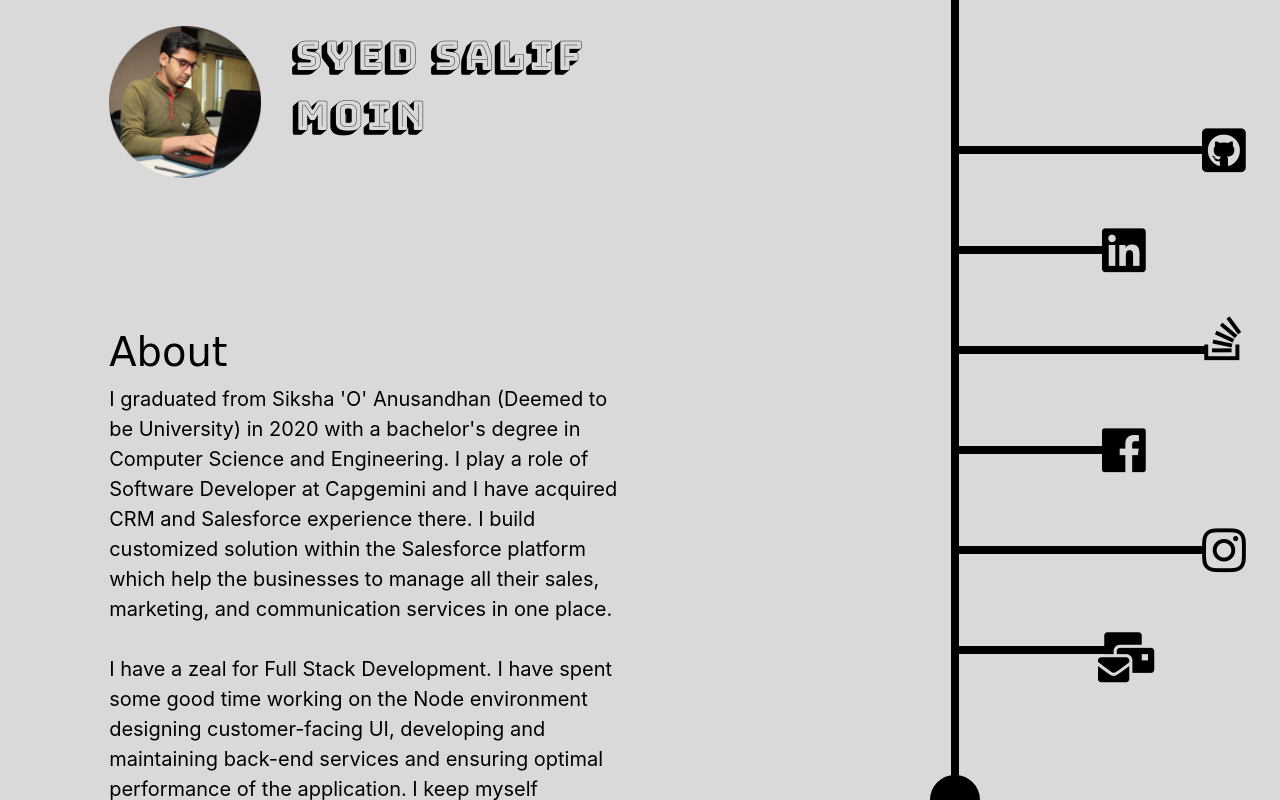
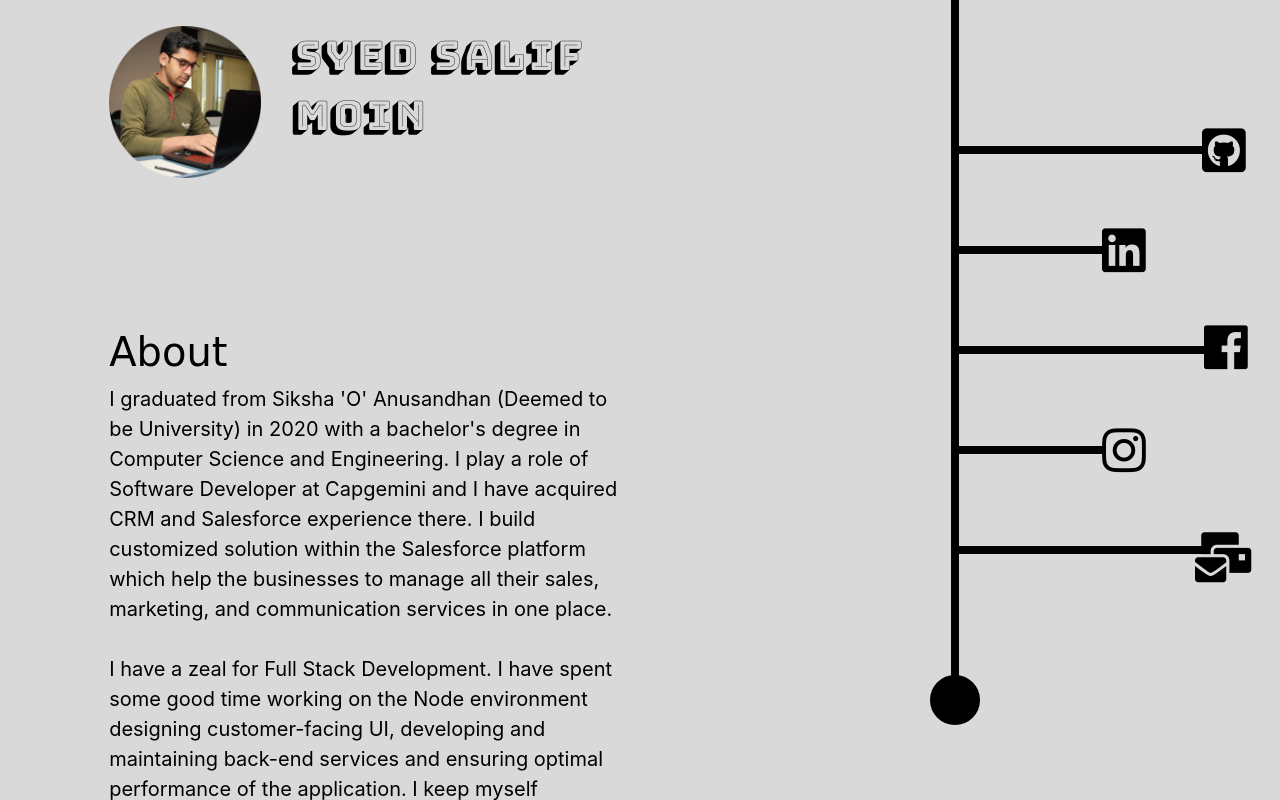
Before and after one commit to salif-04/salif-04.github.io, a plain HTML site: page index.html in a window 1280 px wide. Drawn offline with nearby package versions, Linux system fonts and the light colour scheme; a script that the page names is missing; a web font is replaced by a local one.

Commit message:
Fixes links

```diff
--- a/index.html
+++ b/index.html
@@ -185,29 +185,21 @@
             <div class="col-sm-2 col-xl-6 container">
                 <div style="font-size: 0.5em;" id="svg-links">
                     <svg height="1000" width="600">
-                        <path d="M 300 000 L 300 800" stroke="black" stroke-width="8" fill="none" />
+                        <path d="M 300 000 L 300 700" stroke="black" stroke-width="8" fill="none" />
                         <path d="M 300 150 L 550 150" stroke="black" stroke-width="8" fill="none" />
                         <path d="M 300 250 L 450 250" stroke="black" stroke-width="8" fill="none" />
                         <path d="M 300 350 L 550 350" stroke="black" stroke-width="8" fill="none" />
                         <path d="M 300 450 L 450 450" stroke="black" stroke-width="8" fill="none" />
                         <path d="M 300 550 L 550 550" stroke="black" stroke-width="8" fill="none" />
-                        <path d="M 300 650 L 450 650" stroke="black" stroke-width="8" fill="none" />
                         <g stroke="black" stroke-width="10" fill="black">
-                            <!-- <circle cx="450" cy="150" r="10" />
-                            <circle cx="300" cy="250" r="10" />
-                            <circle cx="300" cy="350" r="10" />
-                            <circle cx="300" cy="450" r="10" />
-                            <circle cx="300" cy="550" r="10" />
-                            <circle cx="300" cy="650" r="10" /> -->
-                            <circle cx="300" cy="800" r="20" />
+                            <circle cx="300" cy="700" r="20" />
                         </g>
                     </svg>
                     <a href="https://www.github.com/salif-04" target="_black"><i class="fab fa-github-square" style="position: absolute;left:562px;top:125px;color:black;"></i></a>
-                    <a href="https://www.linkedin.com/in/salif-moin-276930132/" target="_black"><i class="fab fa-linkedin" style="position: absolute;left:462px;top:225px;color:black;"></i></a>
-                    <a href="https://stackoverflow.com/users/9787711/syed-salif-moin" target="_black"><i class="fab fa-stack-overflow" style="position: absolute;left:564px;top:313px;color:black;"></i></a>
-                    <a href="https://www.facebook.com/syedsalif.moin" target="_black"><i class="fab fa-facebook" style="position: absolute;left:462px;top:425px;color:black;"></i></a>
-                    <a href="https://www.instagram.com/salif.04/" target="_black"><i class="fab fa-instagram" style="position: absolute;left:562px;top:525px;color:black;"></i></a>
-                    <a href="mailto:syedsalifmoin@gmail.com" target="_black"><i class="fas fa-mail-bulk" style="position: absolute;left:458px;top:632px;color:black;"></i></a>
+                    <a href="https://www.linkedin.com/in/syedsalifmoin/" target="_black"><i class="fab fa-linkedin" style="position: absolute;left:462px;top:225px;color:black;"></i></a>
+                    <a href="https://www.facebook.com/syedsalif.moin" target="_black"><i class="fab fa-facebook" style="position: absolute;left:564px;top:322px;color:black;"></i></a>
+                    <a href="https://www.instagram.com/salif.04/" target="_black"><i class="fab fa-instagram" style="position: absolute;left:462px;top:425px;color:black;"></i></a>
+                    <a href="mailto:syedsalifmoin@gmail.com" target="_black"><i class="fas fa-mail-bulk" style="position: absolute;left:555px;top:532px;color:black;"></i></a>
                 </div>
                 <div style="font-size: 0.5em;" id="svg-sm-links">
                     <svg height="1000" width="44">
@@ -216,19 +208,13 @@
                         <path d="M 022 266 L 022 329" stroke="black" stroke-width="8" fill="none" />
                         <path d="M 022 371 L 022 429" stroke="black" stroke-width="8" fill="none" />
                         <path d="M 022 468 L 022 535" stroke="black" stroke-width="8" fill="none" />
-                        <path d="M 022 580 L 022 800" stroke="black" stroke-width="8" fill="none" />
+                        <path d="M 022 580 L 022 700" stroke="black" stroke-width="8" fill="none" />
                         <g stroke="black" stroke-width="10" fill="black">
-                            <!-- <circle cx="450" cy="150" r="10" />
-                            <circle cx="300" cy="250" r="10" />
-                            <circle cx="300" cy="350" r="10" />
-                            <circle cx="300" cy="450" r="10" />
-                            <circle cx="300" cy="550" r="10" />
-                            <circle cx="300" cy="650" r="10" /> -->
-                            <circle cx="022" cy="800" r="15" />
+                            <circle cx="022" cy="700" r="15" />
                         </g>
                     </svg>
                     <a href="https://www.github.com/salif-04" target="_black"><i class="fab fa-github-square" style="position: absolute;left:015px;top:125px;color:black;"></i></a>
-                    <a href="https://www.linkedin.com/in/salif-moin-276930132/" target="_black"><i class="fab fa-linkedin" style="position: absolute;left:015px;top:225px;color:black;"></i></a>
+                    <a href="https://www.linkedin.com/in/syedsalifmoin/" target="_black"><i class="fab fa-linkedin" style="position: absolute;left:015px;top:225px;color:black;"></i></a>
                     <a href="https://www.facebook.com/syedsalif.moin" target="_black"><i class="fab fa-facebook" style="position: absolute;left:015px;top:325px;color:black;"></i></a>
                     <a href="https://www.instagram.com/salif.04/" target="_black"><i class="fab fa-instagram" style="position: absolute;left:015px;top:425px;color:black;"></i></a>
                     <a href="mailto:syedsalifmoin@gmail.com" target="_black"><i class="fas fa-mail-bulk" style="position: absolute;left:015px;top:532px;color:black;"></i></a>
```
